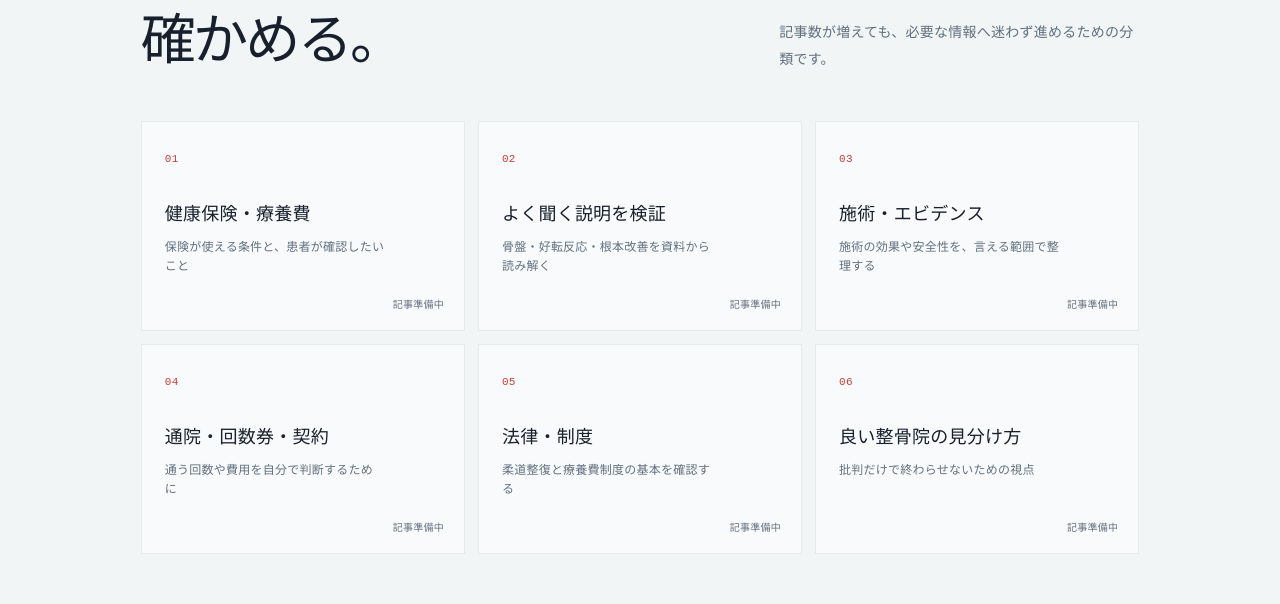
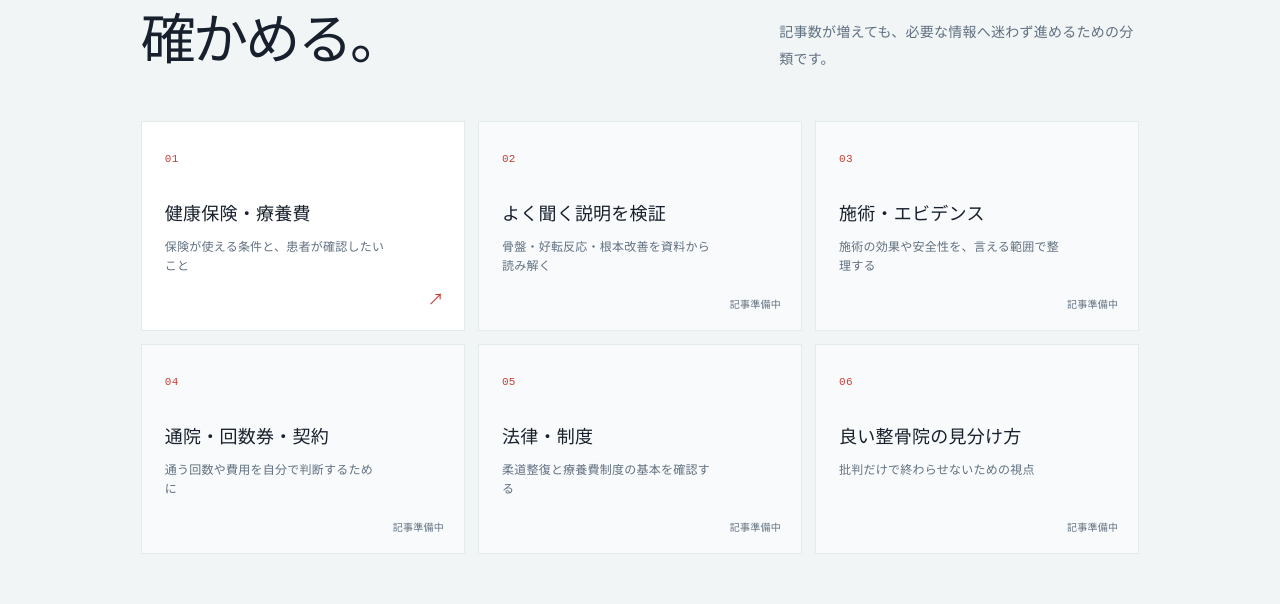
Before and after one commit to Shohei-yokoyoko/seikotsuin-daijobu, a Next.js app: page / in a window 1280 px wide. Shown: the part 2462-3066 px from the top of the page. Built offline with nearby package versions, Linux system fonts and the light colour scheme.

Commit message:
健康保険カテゴリーを公開済み記事一覧へ接続

```diff
--- a/app/page.tsx
+++ b/app/page.tsx
@@ -9,7 +9,7 @@ const concerns = [
   {title:"回数券を勧められた",sub:"契約前に確認したいこと"}
 ];
 const categories = [
-  ["01","健康保険・療養費","保険が使える条件と、患者が確認したいこと"],
+  ["01","健康保険・療養費","保険が使える条件と、患者が確認したいこと","/categories/health-insurance"],
   ["02","よく聞く説明を検証","骨盤・好転反応・根本改善を資料から読み解く"],
   ["03","施術・エビデンス","施術の効果や安全性を、言える範囲で整理する"],
   ["04","通院・回数券・契約","通う回数や費用を自分で判断するために"],
@@ -27,7 +27,7 @@ export default function Home(){return <><Header/><main>
 <section className="hero" id="about"><div className="eyebrow"><span/>PATIENT&apos;S CHECKING MEDIA</div><h1>整骨院で言われた<br/><em>その説明。</em><br/><span>本当に、そこまで言える？</span></h1><p>柔道整復師国家資格を保有し、整骨院勤務経験のある運営者が、制度・公的資料・研究・現場での経験を分けて検証します。</p><div className="hero-actions"><a className="button primary" href="#start">初めての方へ <i>↓</i></a><a className="text-link" href="#categories">テーマから読む <i>→</i></a></div><div className="hero-note"><b>このサイトの立場</b><span>整骨院全体を否定するのではなく、患者が立ち止まって考える材料を示します。</span></div></section>
 <section className="concerns section"><div className="section-head"><div><span className="kicker">CHECK YOUR EXPERIENCE</span><h2>こんなこと、<br/>言われていませんか？</h2></div><p>言われた言葉を入口に、その説明の根拠、制度上の位置づけ、患者側で確認することを整理します。</p></div><div className="concern-grid">{concerns.map(({title,sub,href},i)=>href?<Link className="concern-card" href={href} key={title}><span>0{i+1}</span><strong>「{title}」</strong><p>{sub}</p><i>→</i></Link>:<div className="concern-card unavailable" key={title}><span>0{i+1}</span><strong>「{title}」</strong><p>{sub}</p><em>記事準備中</em></div>)}</div></section>
 <section className="statement"><div><span className="kicker light">NOT A RUMOR SITE</span><h2>感情ではなく、<br/><em>確認できるもの</em>から。</h2></div><div className="statement-list"><p><b>経験</b><span>現場で見聞きしたことは、経験談として明確に分けます。</span></p><p><b>制度</b><span>法律・行政・保険者など、一次資料を優先します。</span></p><p><b>研究</b><span>効果や安全性は、研究・ガイドラインの範囲で扱います。</span></p><p><b>限界</b><span>確認できないことを、都合よく断定しません。</span></p></div></section>
-<section className="section category-section" id="categories"><div className="section-head"><div><span className="kicker">EXPLORE</span><h2>知りたいことから<br/>確かめる。</h2></div><p>記事数が増えても、必要な情報へ迷わず進めるための分類です。</p></div><div className="category-grid">{categories.map(([num,title,desc])=><div className="category-card unavailable" key={title}><span>{num}</span><h3>{title}</h3><p>{desc}</p><em>記事準備中</em></div>)}</div></section>
+<section className="section category-section" id="categories"><div className="section-head"><div><span className="kicker">EXPLORE</span><h2>知りたいことから<br/>確かめる。</h2></div><p>記事数が増えても、必要な情報へ迷わず進めるための分類です。</p></div><div className="category-grid">{categories.map(([num,title,desc,href])=>href?<Link href={href} className="category-card" key={title}><span>{num}</span><h3>{title}</h3><p>{desc}</p><i>↗</i></Link>:<div className="category-card unavailable" key={title}><span>{num}</span><h3>{title}</h3><p>{desc}</p><em>記事準備中</em></div>)}</div></section>
 <section className="published section" id="articles"><div className="section-head"><div><span className="kicker">PUBLISHED ARTICLES</span><h2>公開中の記事</h2></div><p>公開済みの記事は、ここから直接読めます。</p></div><div className="published-grid">{publishedPosts.map((post,index)=><Link className="published-card" href={post.href} key={post.href}><span>0{index+1}</span><h3>{post.title}</h3><p>{post.description}</p><b>この記事を読む <i>→</i></b></Link>)}</div></section>
 <section className="start section" id="start"><div className="start-copy"><span className="kicker">FIRST TIME HERE</span><h2>初めての方へ</h2><p>「何が問題なのか」だけでなく、整骨院と整形外科の違い、保険が使える基本条件から順に確認できます。</p><Link className="button dark" href="/articles/what-is-seikotsuin">まず、整骨院とは何かを読む <i>→</i></Link></div><ol><li><span>01</span><Link href="/articles/what-is-seikotsuin">整骨院とは何をする場所？</Link></li><li><span>02</span><b>整形外科との違い</b></li><li><span>03</span><Link href="/articles/health-insurance">健康保険が使える条件</Link></li><li><span>04</span><b>このサイトが問題にしていること</b></li></ol></section>
 <section className="article-sample section" id="insurance"><div className="sample-meta"><span>FEATURED GUIDE</span><small>整骨院と健康保険</small></div><article><p className="article-category">健康保険・療養費</p><h2>肩こり・慢性腰痛でも、整骨院で健康保険は使える？<br/><em>最初に確認したい基本</em></h2><p>「保険で大丈夫」と言われても、対象になる条件は別にあります。制度上の原則と、受診する側が確認できることを整理します。</p><div className="article-footer"><span>公開済み</span><Link href="/articles/health-insurance">この記事を読む <i>→</i></Link></div></article></section>
```
